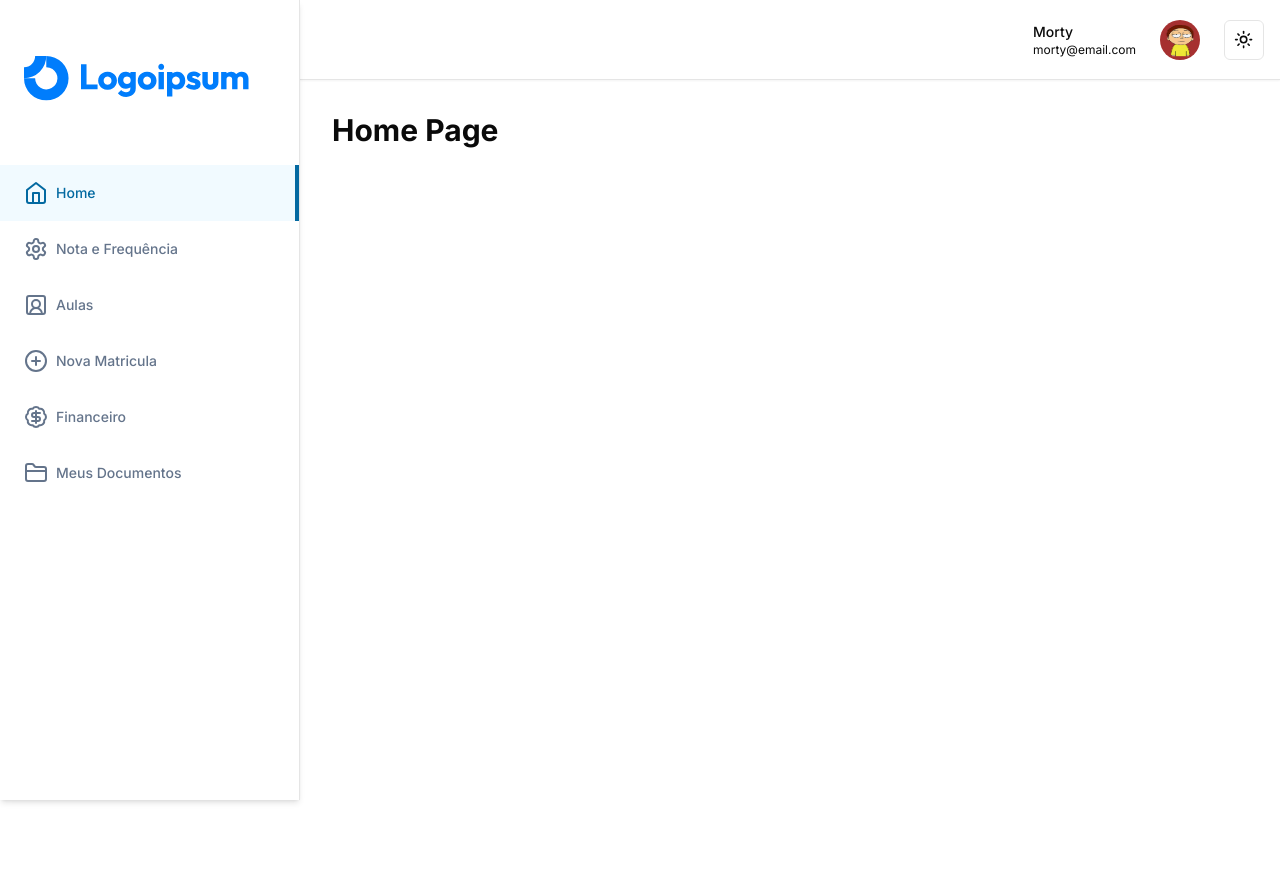
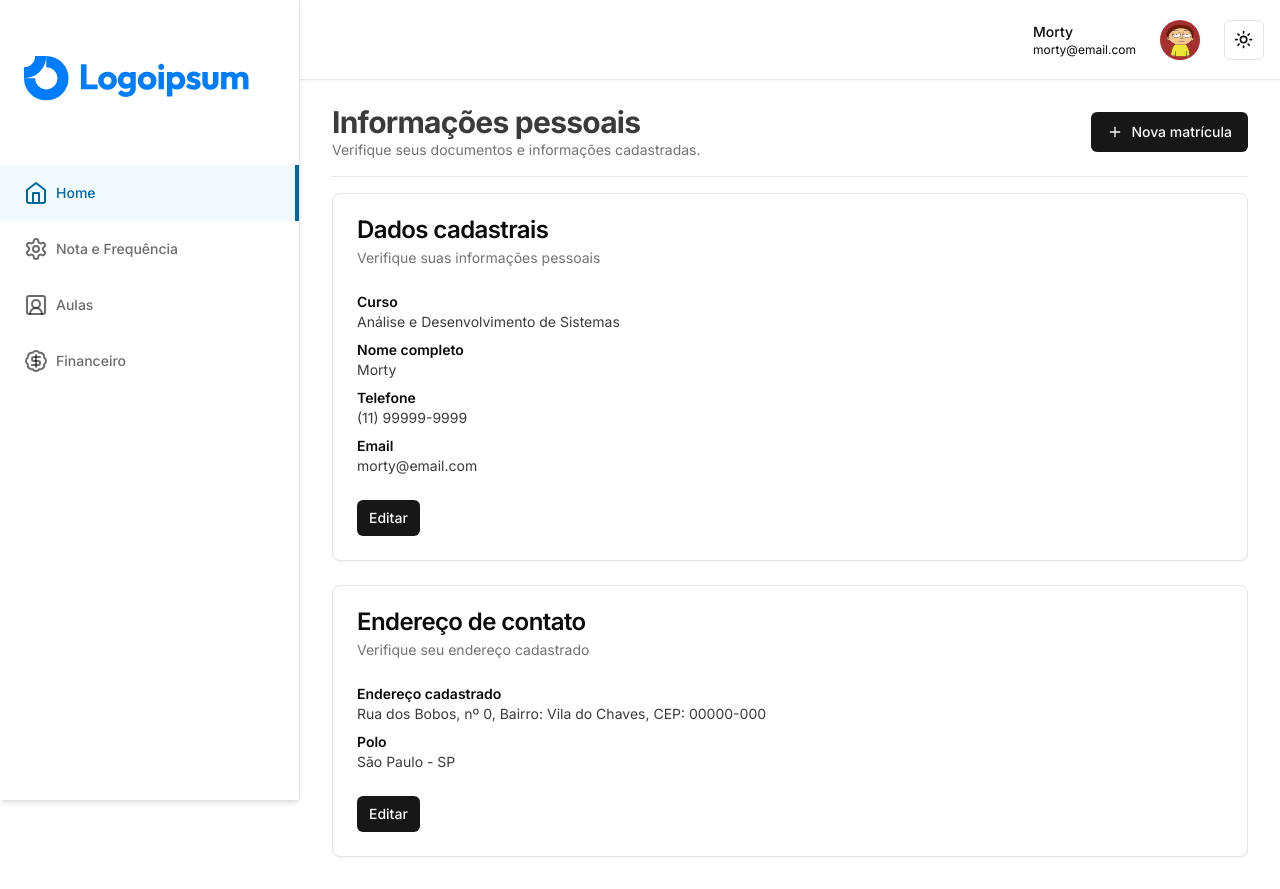
Before and after one commit to rbpolim/senac-gestao-escolar, a Next.js app: page / in a window 1280 px wide. Before the commit the page ends 800 px from the top, so only its background shows below. Built offline with nearby package versions, Linux system fonts and the light colour scheme.

Commit message:
refactor: remove unused pages

```diff
--- a/app/(dashboard)/docs/page.tsx
+++ /dev/null
@@ -1,89 +0,0 @@
-import { Heading } from "@/components/heading"
-import { Separator } from "@/components/ui/separator"
-import {
-  Card,
-  CardContent,
-  CardDescription,
-  CardFooter,
-  CardHeader,
-  CardTitle
-} from "@/components/ui/card"
-import { Button } from "@/components/ui/button"
-
-const DocumentsPage = () => {
-  return (
-    <div className="flex-1 p-8 pt-6 space-y-4">
-      <Heading
-        title="Documentos e Informações"
-        description="Verifique seus documentos e informações cadastradas."
-      />
-      <Separator />
-      <div className="grid grid-cols-1 gap-6 md:grid-cols-2">
-        <Card>
-          <CardHeader>
-            <CardTitle>Endereço de contato</CardTitle>
-            <CardDescription>Verifique seu endereço cadastrado</CardDescription>
-          </CardHeader>
-          <CardContent>
-            <div className="space-y-2 text-sm">
-              <div>
-                <p className="font-semibold">Endereço cadastrado:</p>
-                <p className="text-foreground/80">
-                  Rua dos Bobos,
-                  nº 0, Bairro: Vila do Chaves,
-                  CEP: 00000-000
-                </p>
-              </div>
-              <div>
-                <p className="font-semibold">Polo cadastrado:</p>
-                <p className="text-foreground/80">
-                  São Paulo - SP
-                </p>
-              </div>
-            </div>
-          </CardContent>
-          <CardFooter>
-            <Button size="sm" className="btn btn-primary btn-sm">
-              Editar
-            </Button>
-          </CardFooter>
-        </Card>
-        <Card>
-          <CardHeader>
-            <CardTitle>Informações pessoais</CardTitle>
-            <CardDescription>
-              Verifique suas informações pessoais
-            </CardDescription>
-          </CardHeader>
-          <CardContent>
-            <div className="space-y-2 text-sm">
-              <div>
-                <p className="font-semibold">Nome completo:</p>
-                <p className="text-foreground/80">Morty</p>
-              </div>
-              <div>
-                <p className="font-semibold">Telefone:</p>
-                <p className="text-foreground/80">
-                  (11) 99999-9999
-                </p>
-              </div>
-              <div>
-                <p className="font-semibold">Email:</p>
-                <p className="text-foreground/80">
-                  morty@email.com
-                </p>
-              </div>
-            </div>
-          </CardContent>
-          <CardFooter>
-            <Button size="sm" className="btn btn-primary btn-sm">
-              Editar
-            </Button>
-          </CardFooter>
-        </Card>
-      </div>
-    </div>
-  )
-}
-
-export default DocumentsPage
--- a/app/(dashboard)/financial/_components/columns.tsx
+++ b/app/(dashboard)/financial/_components/columns.tsx
@@ -3,6 +3,7 @@
 import { ColumnDef } from "@tanstack/react-table"
 
 import { Badge } from "@/components/ui/badge";
+import { Button } from "@/components/ui/button";
 
 export type FinancialColumn = {
   id: number
@@ -36,4 +37,12 @@ export const columns: ColumnDef<FinancialColumn>[] = [
       </Badge>
     ),
   },
+  {
+    header: "Comprovante",
+    cell: ({ row }) => (
+      <Button variant="link">
+        Ver
+      </Button>
+    ),
+  },
 ];
--- a/app/(dashboard)/page.tsx
+++ b/app/(dashboard)/page.tsx
@@ -1,9 +1,98 @@
+import { Heading } from "@/components/heading"
 import { Button } from "@/components/ui/button"
+import { Separator } from "@/components/ui/separator"
+import {
+  Card,
+  CardHeader,
+  CardTitle,
+  CardDescription,
+  CardContent,
+  CardFooter
+} from "@/components/ui/card"
+import { Plus } from "lucide-react"
 
 const Home = () => {
   return (
-    <div className="p-8">
-      <h1 className="text-3xl font-bold">Home Page</h1>
+    <div className="flex-1 p-8 pt-6 space-y-4">
+      <div className="flex items-center justify-between gap-x-6">
+        <Heading
+          title="Informações pessoais"
+          description="Verifique seus documentos e informações cadastradas."
+        />
+        <Button>
+          <Plus className="w-4 h-4 md:mr-2" />
+          <span className="hidden md:flex">Nova matrícula</span>
+        </Button>
+      </div>
+      <Separator />
+      <div className="grid grid-cols-1 gap-6">
+        <Card>
+          <CardHeader>
+            <CardTitle>Dados cadastrais</CardTitle>
+            <CardDescription>
+              Verifique suas informações pessoais
+            </CardDescription>
+          </CardHeader>
+          <CardContent>
+            <div className="space-y-2 text-sm">
+              <div>
+                <p className="font-semibold">Curso</p>
+                <p className="text-foreground/80">Análise e Desenvolvimento de Sistemas</p>
+              </div>
+              <div>
+                <p className="font-semibold">Nome completo</p>
+                <p className="text-foreground/80">Morty</p>
+              </div>
+              <div>
+                <p className="font-semibold">Telefone</p>
+                <p className="text-foreground/80">
+                  (11) 99999-9999
+                </p>
+              </div>
+              <div>
+                <p className="font-semibold">Email</p>
+                <p className="text-foreground/80">
+                  morty@email.com
+                </p>
+              </div>
+            </div>
+          </CardContent>
+          <CardFooter>
+            <Button size="sm" className="btn btn-primary btn-sm">
+              Editar
+            </Button>
+          </CardFooter>
+        </Card>
+        <Card>
+          <CardHeader>
+            <CardTitle>Endereço de contato</CardTitle>
+            <CardDescription>Verifique seu endereço cadastrado</CardDescription>
+          </CardHeader>
+          <CardContent>
+            <div className="space-y-2 text-sm">
+              <div>
+                <p className="font-semibold">Endereço cadastrado</p>
+                <p className="text-foreground/80">
+                  Rua dos Bobos,
+                  nº 0, Bairro: Vila do Chaves,
+                  CEP: 00000-000
+                </p>
+              </div>
+              <div>
+                <p className="font-semibold">Polo</p>
+                <p className="text-foreground/80">
+                  São Paulo - SP
+                </p>
+              </div>
+            </div>
+          </CardContent>
+          <CardFooter>
+            <Button size="sm" className="btn btn-primary btn-sm">
+              Editar
+            </Button>
+          </CardFooter>
+        </Card>
+      </div>
     </div>
   )
 }
--- a/app/(dashboard)/registration/page.tsx
+++ /dev/null
@@ -1,16 +0,0 @@
-import { Heading } from "@/components/heading"
-import { Separator } from "@/components/ui/separator"
-
-const RegistrationPage = () => {
-  return (
-    <div className="flex-1 p-8 pt-6 space-y-4">
-      <Heading
-        title="Registration"
-        description="Manage your registrations"
-      />
-      <Separator />
-    </div>
-  )
-}
-
-export default RegistrationPage
--- a/app/layout.tsx
+++ b/app/layout.tsx
@@ -1,5 +1,7 @@
 import type { Metadata } from 'next'
 import { Inter } from 'next/font/google'
+
+import { ThemeProvider } from "@/components/theme-provider"
 
 import './globals.css'
 
@@ -17,7 +19,16 @@ export default function RootLayout({
 }) {
   return (
     <html lang="en">
-      <body className={inter.className}>{children}</body>
+      <body className={inter.className}>
+        <ThemeProvider
+          attribute="class"
+          defaultTheme="system"
+          enableSystem
+          disableTransitionOnChange
+        >
+          {children}
+        </ThemeProvider>
+      </body>
     </html>
   )
 }
--- a/components/heading.tsx
+++ b/components/heading.tsx
@@ -9,7 +9,7 @@ export const Heading = ({
 }: HeadingProps) => {
   return (
     <div>
-      <h2 className="text-3xl font-bold tracking-tight text-zinc-700">
+      <h2 className="text-3xl font-bold tracking-tight text-foreground/80">
         {title}
       </h2>
       <p className="text-sm text-muted-foreground">
--- a/components/nav-routes-item.tsx
+++ b/components/nav-routes-item.tsx
@@ -30,11 +30,11 @@ export const NavRoutesItem = ({
       onClick={onClick}
       type="button"
       className={cn(
-        "flex items-center gap-x-2 text-slate-500 text-sm font-[500] pl-6 transition-all hover:text-slate-600 hover:bg-slate-300/20",
+        "flex items-center gap-x-2 text-foreground/60 text-sm font-[500] pl-6 transition-all hover:text-slate-600 hover:bg-slate-300/20",
         isActive && "text-sky-700 bg-sky-200/20 hover:bg-sky-200/20 hover:text-sky-700"
       )}
     >
-      <div className="flex items-center gap-x-2 py-4">
+      <div className="flex items-center py-4 gap-x-2">
         <Icon size={24} />
         {label}
       </div>
--- a/components/nav-routes.tsx
+++ b/components/nav-routes.tsx
@@ -2,9 +2,7 @@
 
 import {
   BadgeDollarSign,
-  FolderClosed,
   Home,
-  PlusCircle,
   Settings,
   UserSquare2
 } from "lucide-react"
@@ -29,19 +27,9 @@ export const NavRoutes = () => {
       href: "/classes",
     },
     {
-      icon: PlusCircle,
-      label: "Nova Matricula",
-      href: "/registration",
-    },
-    {
       icon: BadgeDollarSign,
       label: "Financeiro",
       href: "/financial",
-    },
-    {
-      icon: FolderClosed,
-      label: "Meus Documentos",
-      href: "/docs",
     },
   ]
 
--- a/components/ui/badge.tsx
+++ b/components/ui/badge.tsx
@@ -13,9 +13,9 @@ const badgeVariants = cva(
         secondary:
           "border-transparent bg-secondary text-secondary-foreground hover:bg-secondary/80",
         success:
-          "border-transparent bg-emerald-200 text-secondary-foreground hover:bg-emerald-200/80",
+          "border-transparent bg-emerald-200 dark:bg-emerald-600 text-secondary-foreground hover:bg-emerald-200/80",
         warning:
-          "border-transparent bg-orange-200 text-secondary-foreground hover:bg-orange-200/80",
+          "border-transparent bg-orange-200 dark:bg-orange-600 text-secondary-foreground hover:bg-orange-200/80",
         destructive:
           "border-transparent bg-destructive text-destructive-foreground hover:bg-destructive/80",
         outline: "text-foreground",
--- a/components/ui/table.tsx
+++ b/components/ui/table.tsx
@@ -42,7 +42,7 @@ const TableFooter = React.forwardRef<
 >(({ className, ...props }, ref) => (
   <tfoot
     ref={ref}
-    className={cn("bg-primary font-medium text-primary-foreground", className)}
+    className={cn("bg-primary font-medium   ", className)}
     {...props}
   />
 ))
@@ -84,7 +84,7 @@ const TableCell = React.forwardRef<
 >(({ className, ...props }, ref) => (
   <td
     ref={ref}
-    className={cn("p-4 align-middle [&:has([role=checkbox])]:pr-0", className)}
+    className={cn("p-4 align-middle text-foreground/60 [&:has([role=checkbox])]:pr-0", className)}
     {...props}
   />
 ))
```
